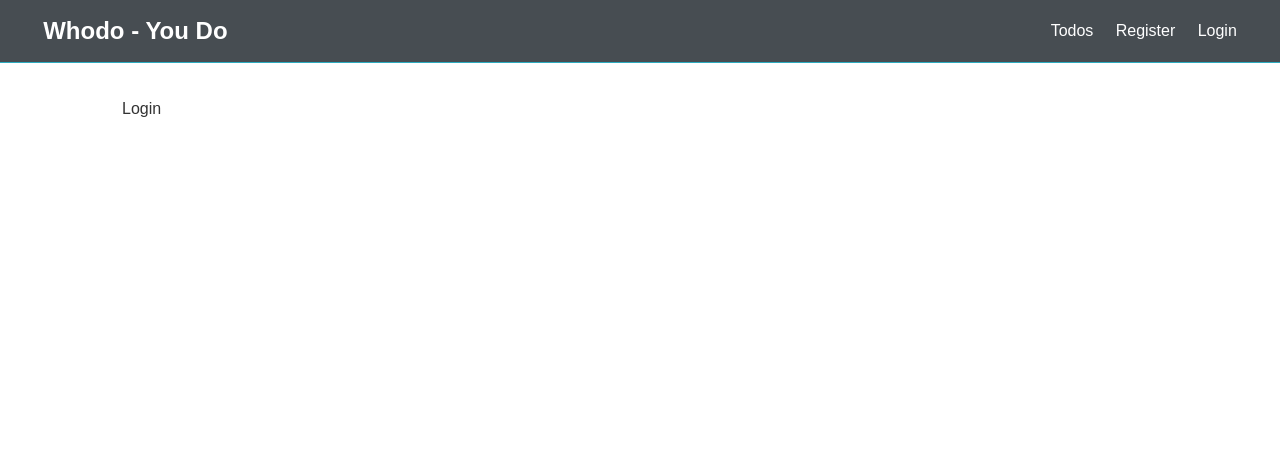
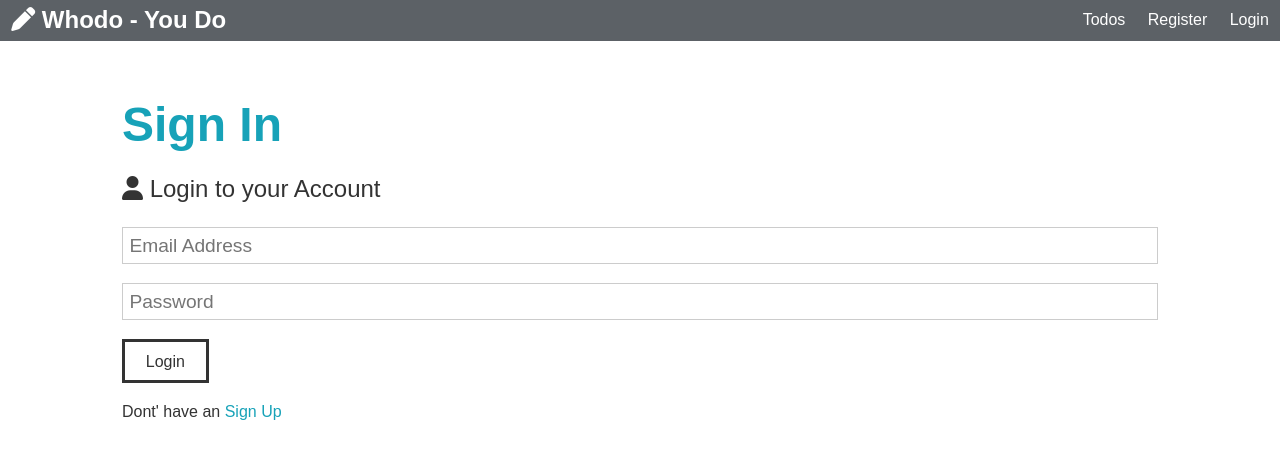
Before and after one commit to timmlaxton/WhodoMern, a React (Create React App) app in the folder client/: page /login in a window 1280 px wide. Shown: the top 458 px of the page. Built offline with nearby package versions, Linux system fonts and the light colour scheme.

Commit message:
added register + login

```diff
--- a/client/public/index.html
+++ b/client/public/index.html
@@ -10,6 +10,7 @@
       content="Web site created using create-react-app"
     />
     <link rel="apple-touch-icon" href="%PUBLIC_URL%/logo192.png" />
+    <script src="https://kit.fontawesome.com/9e5d5ce52b.js" crossorigin="anonymous"></script>
     <link href="https://fonts.googleapis.com/icon?family=Material+Icons" rel="stylesheet">
     <link rel="manifest" href="%PUBLIC_URL%/manifest.json" />
 
--- a/client/src/App.css
+++ b/client/src/App.css
@@ -65,7 +65,7 @@ img {
 .text-center {
   text-align: center;
 }
-
+left, violet, indigo, green, blue, yellow,
 .text-primary {
   color: var(--primary-color);
 }
@@ -73,6 +73,16 @@ img {
 .text-dark {
   color: var(--dark-color);
 }
+
+
+      .multicolortext {
+        background-image: linear-gradient(to left, #BB8FCE ,#85C1E9,#73C6B6,#82E0AA, #F7DC6F, #F8C471, #FF5733);
+        -webkit-background-clip: text;
+        -moz-background-clip: text;
+        background-clip: text;
+        color: transparent;
+      }
+
 
 /* Padding */
 .p {
@@ -128,15 +138,14 @@ img {
 
 .btn {
   display: inline-block;
-  background: var(--light-color);
+  background: #fff;
   color: #333;
   padding: 0.4rem 1.3rem;
   font-size: 1rem;
-  border: none;
   cursor: pointer;
   margin-right: 0.5rem;
   transition: opacity 0.2s ease-in;
-  outline: none;
+  border: 3px solid;
 }
 
 .badge {
@@ -154,6 +163,7 @@ img {
   opacity: 0.9;
   background: var(--light-color);
   color: #333;
+
 }
 
 .btn-primary,
@@ -161,7 +171,7 @@ img {
 .badge-primary,
 .alert-primary {
   background: var(--primary-color);
-  color: #fff;
+  color: grey;
   background-color: transparent;
   border: 1px solid;
 }
@@ -230,7 +240,7 @@ img {
 
 /* Overlay */
 .dark-overlay {
-  background-color: rgba(0, 0, 0, 0.7);
+  background-color: rgba(0, 0, 0, 0.6);
   position: absolute;
   top: 0;
   left: 0;
@@ -307,17 +317,18 @@ button {
   display: flex;
   justify-content: space-between;
   align-items: center;
-  padding: 0.7rem 2rem;
+  padding: 0.rem 2rem;
   position: fixed;
   z-index: 1;
   width: 100%;
   top: 0;
-  border-bottom: solid 1px var(--primary-color);
-  opacity: 0.9;
+  border-bottom: solid 1px transparent;
+  opacity: 0.8;
 }
 
 .navbar ul {
   display: flex;
+  color: #fff;
 }
 
 .navbar a {
--- a/client/src/components/auth/Login.js
+++ b/client/src/components/auth/Login.js
@@ -1,11 +1,56 @@
-import React from 'react'
+import React, {Fragment, useState} from 'react';
+import{Link} from 'react-router-dom'
+
 
 const Login = () => {
+
+  const [formData, setFormData] = useState({
+
+    email: '',
+    password: ''
+
+  });
+
+  const { email, password} = formData;
+
+  const onChange = e => setFormData({...formData, [e.target.name]: e.target.value})
+
+  const onSubmit = async e => {
+    e.preventDefault();
+      console.log('success')
+      };
+
+
+
   return (
-    <div>
-      Login
-    </div>
+    <Fragment>
+       <h1 className="large text-primary">Sign In</h1>
+      <p className="lead">
+        <i className="fas fa-user"></i> Login to your Account</p>
+      <form className="form" onSubmit={e => onSubmit(e)}>
+
+        <div className="form-group">
+          <input type="email" placeholder="Email Address" name="email" value={email} onChange={e => onChange(e)} required />
+
+        </div>
+        <div className="form-group">
+          <input
+            type="password"
+            placeholder="Password"
+            name="password"
+            value ={password}
+            onChange={e => onChange(e)} required
+            minLength="6"
+          />
+        </div>
+
+        <input type="submit" className="btn" value="Login" />
+      </form>
+      <p className="my-1">
+        Dont' have an <Link to="/register">Sign Up</Link>
+      </p>
+    </Fragment>
   )
 }
 
-export default Login
+    export default Login
--- a/client/src/components/auth/Register.js
+++ b/client/src/components/auth/Register.js
@@ -1,65 +1,50 @@
-import React, {Fragment, useState} from 'react';
+import React, {Fragment, useState} from 'react'
+import{Link} from 'react-router-dom'
 
 
 const Register = () => {
+
   const [formData, setFormData] = useState({
-  name: '',
-  email: '',
-  password: "",
-  password2: ""
+    name: '',
+    email: '',
+    password: '',
+    password2: ''
   });
 
-  const { name, email, password, password2} =  formData;
+  const {name, email, password, password2} = formData;
 
-  const onChange = e => setFormData({...FormData, [e.target.name]: e.target.value});
+  const onChange = e => setFormData({...formData, [e.target.name]: e.target.value})
 
-  const onSubmit = e => {
+  const onSubmit = async e => {
     e.preventDefault();
-    if(password !== password2) {
+    if (password !== password2) {
       console.log('Passwords do not match');
     } else {
-      console.log(formData);
-    }
-  }
+      console.log('success')
+      }
+    };
+
 
   return (
     <Fragment>
-
-      <h1 className="large text-primary">Sign Up</h1>
+       <h1 className="large text-primary">Sign Up</h1>
       <p className="lead"><i className="fas fa-user"></i> Create Your Account</p>
       <form className="form" onSubmit={e => onSubmit(e)}>
         <div className="form-group">
-        <input
-        type="text"
-        placeholder="Name"
-        name="name"
-        value={name}
-        onChange={e => onChange(e)}
-        required  />
+          <input type="text" placeholder="Name" name="name" value={name} onChange={e => onChange(e)} required />
         </div>
         <div className="form-group">
-          <input
-          type="email"
-          placeholder="Email Address"
-          name="email"
-          value={email}
-          onChange={e => onChange(e)}
-          required
-          />
-          <small className="form-text"
-            >This site uses Gravatar so if you want a profile image, use a
-            Gravatar email</small
-          >
+          <input type="email" placeholder="Email Address" name="email" value={email} onChange={e => onChange(e)} required />
+
         </div>
         <div className="form-group">
           <input
             type="password"
             placeholder="Password"
             name="password"
-            value={password}
+            value ={password}
+            onChange={e => onChange(e)} required
             minLength="6"
-            onChange={e => onChange(e)}
-            required
           />
         </div>
         <div className="form-group">
@@ -67,19 +52,18 @@ const Register = () => {
             type="password"
             placeholder="Confirm Password"
             name="password2"
-            value={password2}
+            value ={password2}
+            onChange={e => onChange(e)} required
             minLength="6"
-            onChange={e => onChange(e)}
           />
         </div>
-        <input type="submit" className="btn btn-primary" value="Register" />
+        <input type="submit" className="btn" value="Register" />
       </form>
       <p className="my-1">
-        Already have an account? <a href="login.html">Sign In</a>
+        Already have an account? <Link to='/login'>Sign In</Link>
       </p>
-
     </Fragment>
   )
 }
 
-export default Register
+    export default Register
--- a/client/src/components/layout/Landing.js
+++ b/client/src/components/layout/Landing.js
@@ -6,8 +6,9 @@ const Landing = () => {
     <section className="landing">
       <div className="dark-overlay">
         <div className="landing-inner">
-          <h1 className="x-large">Whodo</h1>
-          <p className="lead">
+          <h1 className="x-large multicolortext">Whodo</h1>
+
+          <p className="lead ">
             Make Notes - Track Progress - Get Things Done
           </p>
           <div className="buttons">
--- a/client/src/components/layout/Navbar.js
+++ b/client/src/components/layout/Navbar.js
@@ -4,8 +4,8 @@ import { Link } from 'react-router-dom'
 const Navbar = () => {
   return (
    <nav className="navbar bg-dark">
-     <h1>
-       <Link to='/'><i className='fas fa-code'></i> Whodo - You Do</Link>
+     <h1 >
+       <Link to='/'><i className='fas fa-pen' ></i> Whodo - You Do</Link>
      </h1>
       <ul>
         <Link to="/profiles">Todos</Link>
```
Also changed, not shown: 1 other file (tests, documents, lock files or other folders).
